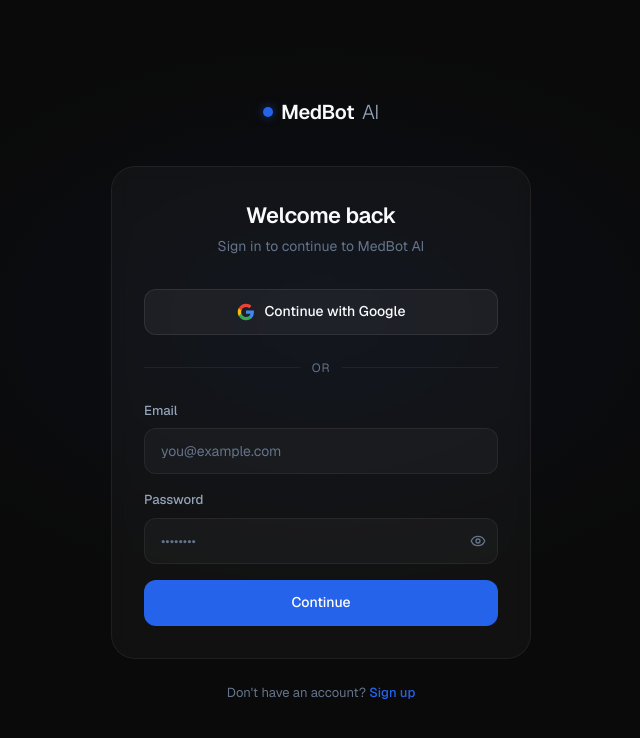
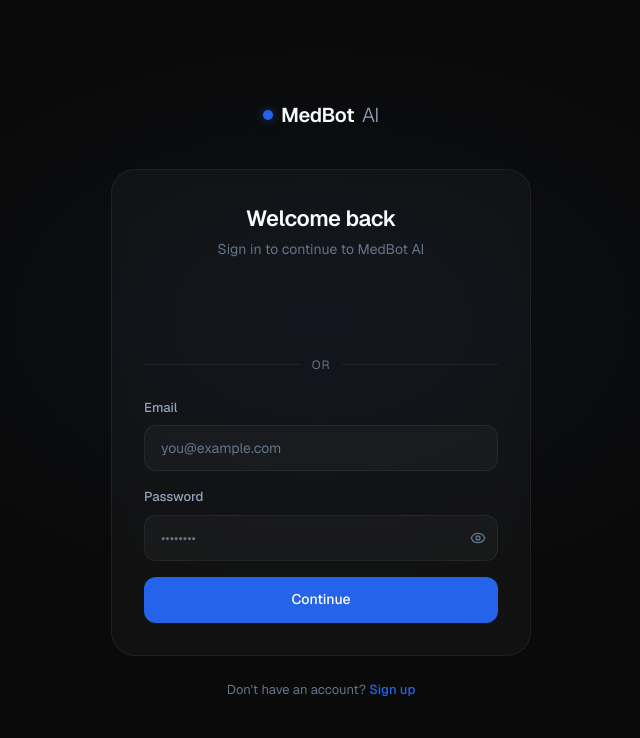
Before and after one commit to GlitchXStar/medbot-rag, a Next.js app in the folder frontend/: page /login in a window 1280 px wide. Shown: the top 738 px of the page, without its empty margins (319-959 px from the left). Built offline with nearby package versions, Linux system fonts and the light colour scheme; no server answers.

Commit message:
feat(auth): integrate Google OAuth login in frontend

```diff
--- a/frontend/app/layout.tsx
+++ b/frontend/app/layout.tsx
@@ -1,5 +1,6 @@
 import type { Metadata } from "next";
 import { Geist, Geist_Mono } from "next/font/google";
+import { GoogleOAuthProvider } from "@react-oauth/google";
 import "./globals.css";
 
 const geistSans = Geist({
@@ -36,7 +37,11 @@
       className={`${geistSans.variable} ${geistMono.variable} dark antialiased`}
     >
       <body className="min-h-screen bg-bg-primary text-text-primary overflow-x-hidden">
-        {children}
+        <GoogleOAuthProvider
+          clientId={process.env.NEXT_PUBLIC_GOOGLE_CLIENT_ID!}
+        >
+          {children}
+        </GoogleOAuthProvider>
       </body>
     </html>
   );
--- a/frontend/app/login/page.tsx
+++ b/frontend/app/login/page.tsx
@@ -5,6 +5,7 @@
 import { useRouter } from "next/navigation";
 import { motion } from "framer-motion";
 import { Eye, EyeOff, Loader2 } from "lucide-react";
+import { GoogleLogin } from "@react-oauth/google";
 import { apiLogin } from "../lib/api";
 import { saveAuth } from "../lib/auth";
 
@@ -83,30 +84,16 @@
           </p>
 
           {/* Google Sign In */}
-          <button
-            type="button"
-            className="w-full h-[46px] flex items-center justify-center gap-2.5 rounded-xl bg-white/[0.05] border border-white/[0.08] text-[14px] font-medium text-text-primary hover:bg-white/[0.08] hover:-translate-y-[1px] transition-all duration-200 mb-6"
-          >
-            <svg className="w-[18px] h-[18px]" viewBox="0 0 24 24">
-              <path
-                d="M22.56 12.25c0-.78-.07-1.53-.2-2.25H12v4.26h5.92a5.06 5.06 0 01-2.2 3.32v2.77h3.57c2.08-1.92 3.28-4.74 3.28-8.1z"
-                fill="#4285F4"
-              />
-              <path
-                d="M12 23c2.97 0 5.46-.98 7.28-2.66l-3.57-2.77c-.98.66-2.23 1.06-3.71 1.06-2.86 0-5.29-1.93-6.16-4.53H2.18v2.84C3.99 20.53 7.7 23 12 23z"
-                fill="#34A853"
-              />
-              <path
-                d="M5.84 14.09c-.22-.66-.35-1.36-.35-2.09s.13-1.43.35-2.09V7.07H2.18C1.43 8.55 1 10.22 1 12s.43 3.45 1.18 4.93l2.85-2.22.81-.62z"
-                fill="#FBBC05"
-              />
-              <path
-                d="M12 5.38c1.62 0 3.06.56 4.21 1.64l3.15-3.15C17.45 2.09 14.97 1 12 1 7.7 1 3.99 3.47 2.18 7.07l3.66 2.84c.87-2.6 3.3-4.53 6.16-4.53z"
-                fill="#EA4335"
-              />
-            </svg>
-            Continue with Google
-          </button>
+          <div className="flex justify-center mb-6 w-full">
+            <GoogleLogin
+              onSuccess={(credentialResponse) => {
+                console.log("Google token received:", credentialResponse.credential);
+              }}
+              onError={() => {
+                setError("Google Sign-In failed");
+              }}
+            />
+          </div>
 
           {/* Divider */}
           <div className="flex items-center gap-3 mb-6">
--- a/frontend/package.json
+++ b/frontend/package.json
@@ -9,6 +9,7 @@
     "lint": "eslint"
   },
   "dependencies": {
+    "@react-oauth/google": "^0.13.5",
     "@tailwindcss/typography": "^0.5.20",
     "clsx": "^2.1.1",
     "framer-motion": "^12.40.0",
```
Also changed, not shown: 2 other files (tests, documents, lock files or other folders).
